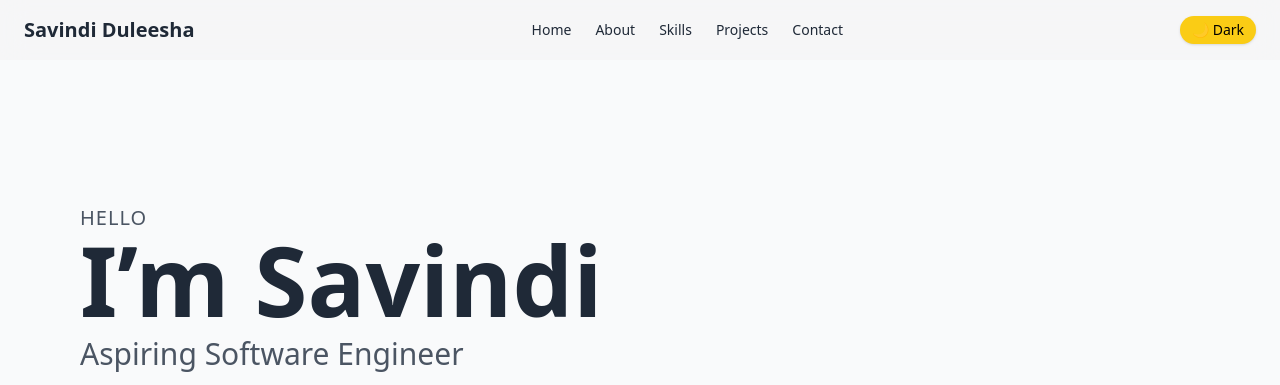
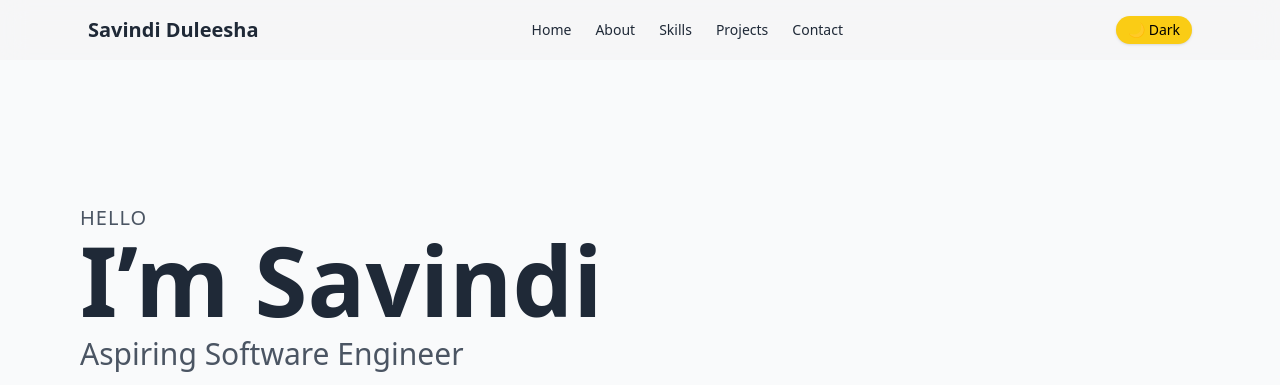
Before and after one commit to savindi2003/my-portfolio, a plain HTML site: page index.html in a window 1280 px wide. Shown: the top 385 px of the page. Drawn offline with nearby package versions, Linux system fonts and the light colour scheme; a script that the page names is missing.

Commit message:
profile update

```diff
--- a/index.html
+++ b/index.html
@@ -120,8 +120,12 @@
 
 
 
-    <header
+    <!-- <header
       class="fixed top-0 left-0 z-50 flex items-center justify-between w-full px-6 py-4 transition-colors duration-300 bg-gray-100/60 dark:bg-gray-900/60 backdrop-blur-md">
+       -->
+
+       <header class="fixed top-0 left-0 z-50 w-full transition-colors duration-300 bg-gray-100/60 dark:bg-gray-900/60 backdrop-blur-md">
+  <div class="flex items-center justify-between max-w-6xl px-6 py-4 mx-auto">
 
 
       <!-- Logo / Name -->
```
